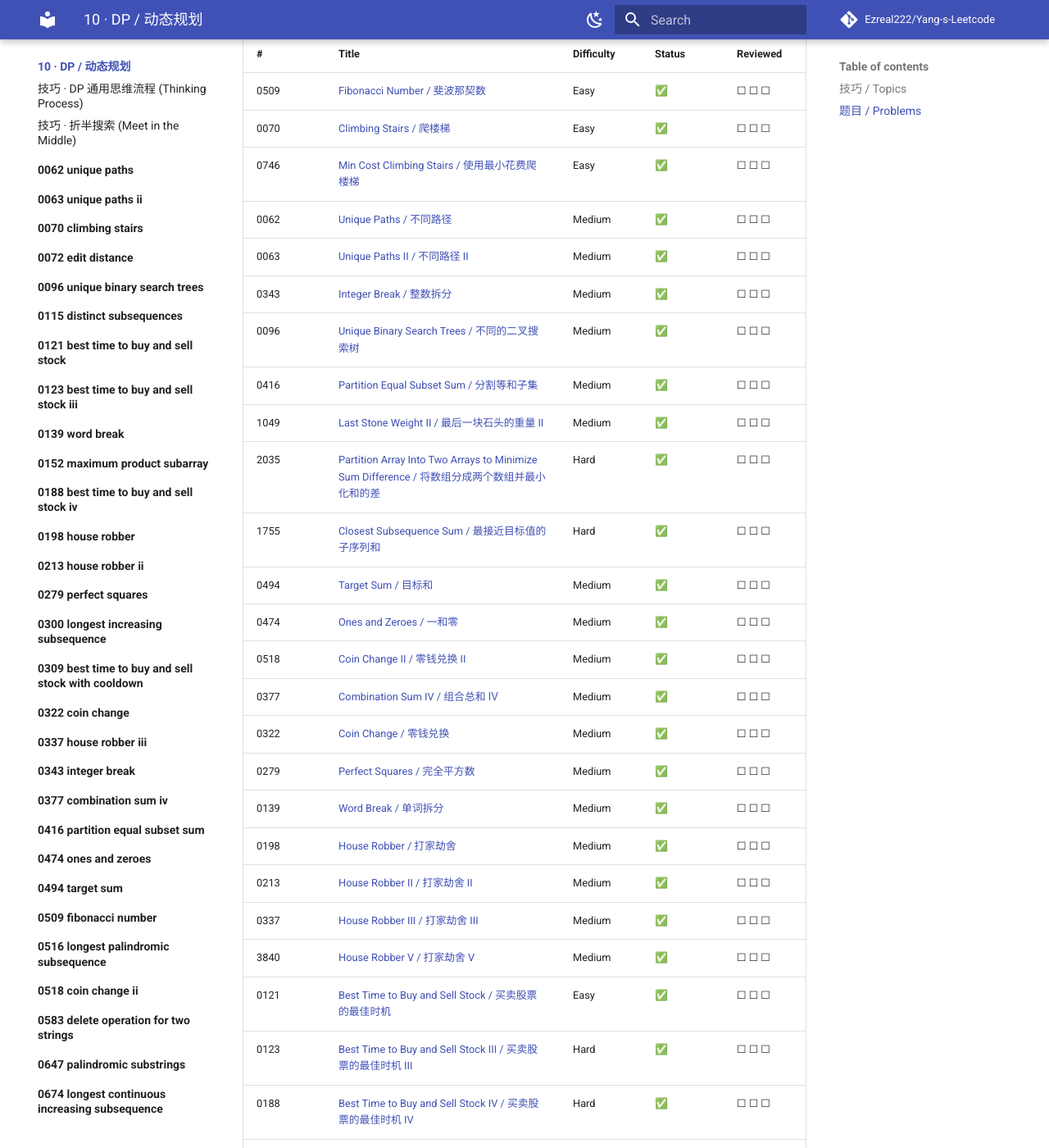
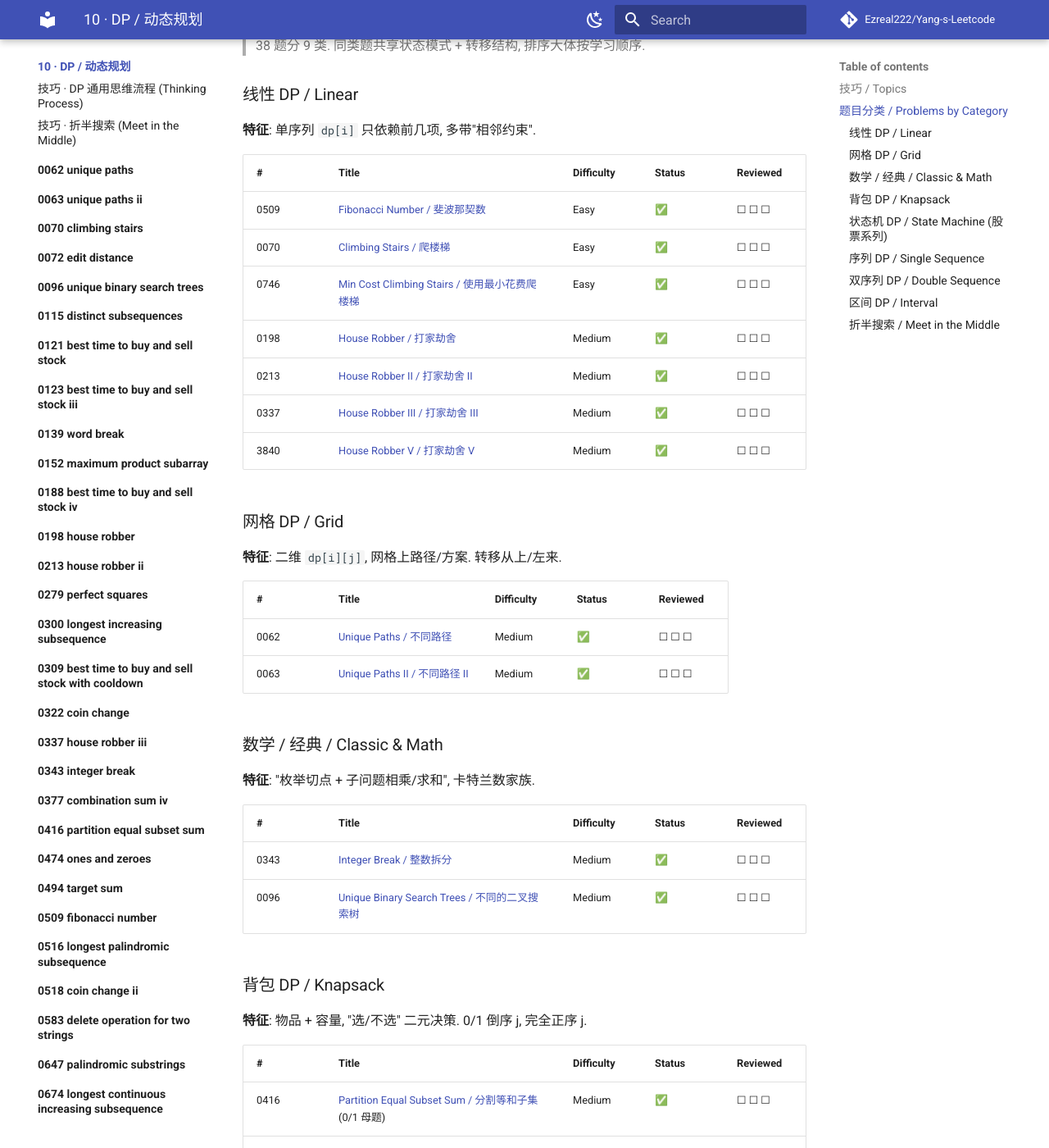
Before and after one commit to Ezreal222/Yang-s-Leetcode, an MkDocs documentation site: the page built from docs/10-dp/index.md, in a window 1280 px wide and 1400 px high, scrolled down 519 px. Shown: the whole window at 82% size. Built offline with MkDocs 1.6.1 and Material for MkDocs 9.7.7, drawn with Linux system fonts in a browser that asks for light colours; comment, search, counter and statistics services are not loaded; some of the changed text lies outside the part shown.

Commit message:
docs(10-dp): reorganize index by category (linear / grid / knapsack / state-machine / sequence / double-seq / interval / meet-in-middle / math)

```diff
--- a/docs/10-dp/index.md
+++ b/docs/10-dp/index.md
@@ -9,45 +9,111 @@
 - [DP 通用思维流程 (Thinking Process)](./topic-dp-thinking-process.md) — 看到 DP 题该怎么想: 识别 → 三要素 (状态/转移/初始) → 遍历 → 优化, 核心是"最后一步" 思维
 - [折半搜索 (Meet in the Middle)](./topic-meet-in-the-middle.md) — 把 `2^n` 暴力枚举开方成 `2^(n/2)`, 背包不适用时的备选
 
-## 题目 / Problems
+## 题目分类 / Problems by Category
+
+> 38 题分 9 类. 同类题共享状态模式 + 转移结构, 排序大体按学习顺序.
+
+### 线性 DP / Linear
+
+**特征**: 单序列 `dp[i]` 只依赖前几项, 多带"相邻约束".
 
 | #    | Title | Difficulty | Status | Reviewed |
 |------|-------|------------|--------|----------|
 | 0509 | [Fibonacci Number / 斐波那契数](./0509-fibonacci-number/README.md) | Easy | ✅ | ☐ ☐ ☐ |
 | 0070 | [Climbing Stairs / 爬楼梯](./0070-climbing-stairs/README.md) | Easy | ✅ | ☐ ☐ ☐ |
 | 0746 | [Min Cost Climbing Stairs / 使用最小花费爬楼梯](./0746-min-cost-climbing-stairs/README.md) | Easy | ✅ | ☐ ☐ ☐ |
-| 0062 | [Unique Paths / 不同路径](./0062-unique-paths/README.md) | Medium | ✅ | ☐ ☐ ☐ |
-| 0063 | [Unique Paths II / 不同路径 II](./0063-unique-paths-ii/README.md) | Medium | ✅ | ☐ ☐ ☐ |
-| 0343 | [Integer Break / 整数拆分](./0343-integer-break/README.md) | Medium | ✅ | ☐ ☐ ☐ |
-| 0096 | [Unique Binary Search Trees / 不同的二叉搜索树](./0096-unique-binary-search-trees/README.md) | Medium | ✅ | ☐ ☐ ☐ |
-| 0416 | [Partition Equal Subset Sum / 分割等和子集](./0416-partition-equal-subset-sum/README.md) | Medium | ✅ | ☐ ☐ ☐ |
-| 1049 | [Last Stone Weight II / 最后一块石头的重量 II](./1049-last-stone-weight-ii/README.md) | Medium | ✅ | ☐ ☐ ☐ |
-| 2035 | [Partition Array Into Two Arrays to Minimize Sum Difference / 将数组分成两个数组并最小化和的差](./2035-partition-array-into-two-arrays-to-minimize-sum-difference/README.md) | Hard | ✅ | ☐ ☐ ☐ |
-| 1755 | [Closest Subsequence Sum / 最接近目标值的子序列和](./1755-closest-subsequence-sum/README.md) | Hard | ✅ | ☐ ☐ ☐ |
-| 0494 | [Target Sum / 目标和](./0494-target-sum/README.md) | Medium | ✅ | ☐ ☐ ☐ |
-| 0474 | [Ones and Zeroes / 一和零](./0474-ones-and-zeroes/README.md) | Medium | ✅ | ☐ ☐ ☐ |
-| 0518 | [Coin Change II / 零钱兑换 II](./0518-coin-change-ii/README.md) | Medium | ✅ | ☐ ☐ ☐ |
-| 0377 | [Combination Sum IV / 组合总和 Ⅳ](./0377-combination-sum-iv/README.md) | Medium | ✅ | ☐ ☐ ☐ |
-| 0322 | [Coin Change / 零钱兑换](./0322-coin-change/README.md) | Medium | ✅ | ☐ ☐ ☐ |
-| 0279 | [Perfect Squares / 完全平方数](./0279-perfect-squares/README.md) | Medium | ✅ | ☐ ☐ ☐ |
-| 0139 | [Word Break / 单词拆分](./0139-word-break/README.md) | Medium | ✅ | ☐ ☐ ☐ |
 | 0198 | [House Robber / 打家劫舍](./0198-house-robber/README.md) | Medium | ✅ | ☐ ☐ ☐ |
 | 0213 | [House Robber II / 打家劫舍 II](./0213-house-robber-ii/README.md) | Medium | ✅ | ☐ ☐ ☐ |
 | 0337 | [House Robber III / 打家劫舍 III](./0337-house-robber-iii/README.md) | Medium | ✅ | ☐ ☐ ☐ |
 | 3840 | [House Robber V / 打家劫舍 V](./3840-house-robber-v/README.md) | Medium | ✅ | ☐ ☐ ☐ |
-| 0121 | [Best Time to Buy and Sell Stock / 买卖股票的最佳时机](./0121-best-time-to-buy-and-sell-stock/README.md) | Easy | ✅ | ☐ ☐ ☐ |
-| 0123 | [Best Time to Buy and Sell Stock III / 买卖股票的最佳时机 III](./0123-best-time-to-buy-and-sell-stock-iii/README.md) | Hard | ✅ | ☐ ☐ ☐ |
-| 0188 | [Best Time to Buy and Sell Stock IV / 买卖股票的最佳时机 IV](./0188-best-time-to-buy-and-sell-stock-iv/README.md) | Hard | ✅ | ☐ ☐ ☐ |
-| 0309 | [Best Time to Buy and Sell Stock with Cooldown / 最佳买卖股票时机含冷冻期](./0309-best-time-to-buy-and-sell-stock-with-cooldown/README.md) | Medium | ✅ | ☐ ☐ ☐ |
-| 0714 | [Best Time to Buy and Sell Stock with Transaction Fee / 买卖股票的最佳时机含手续费](./0714-best-time-to-buy-and-sell-stock-with-transaction-fee/README.md) | Medium | ✅ | ☐ ☐ ☐ |
-| 0300 | [Longest Increasing Subsequence / 最长递增子序列](./0300-longest-increasing-subsequence/README.md) | Medium | ✅ | ☐ ☐ ☐ |
-| 0674 | [Longest Continuous Increasing Subsequence / 最长连续递增序列](./0674-longest-continuous-increasing-subsequence/README.md) | Easy | ✅ | ☐ ☐ ☐ |
-| 0718 | [Maximum Length of Repeated Subarray / 最长重复子数组](./0718-maximum-length-of-repeated-subarray/README.md) | Medium | ✅ | ☐ ☐ ☐ |
-| 1143 | [Longest Common Subsequence / 最长公共子序列](./1143-longest-common-subsequence/README.md) | Medium | ✅ | ☐ ☐ ☐ |
-| 1035 | [Uncrossed Lines / 不相交的线](./1035-uncrossed-lines/README.md) | Medium | ✅ | ☐ ☐ ☐ |
-| 0152 | [Maximum Product Subarray / 乘积最大子数组](./0152-maximum-product-subarray/README.md) | Medium | ✅ | ☐ ☐ ☐ |
-| 0115 | [Distinct Subsequences / 不同的子序列](./0115-distinct-subsequences/README.md) | Hard | ✅ | ☐ ☐ ☐ |
-| 0583 | [Delete Operation for Two Strings / 两个字符串的删除操作](./0583-delete-operation-for-two-strings/README.md) | Medium | ✅ | ☐ ☐ ☐ |
-| 0072 | [Edit Distance / 编辑距离](./0072-edit-distance/README.md) | Medium | ✅ | ☐ ☐ ☐ |
-| 0647 | [Palindromic Substrings / 回文子串](./0647-palindromic-substrings/README.md) | Medium | ✅ | ☐ ☐ ☐ |
-| 0516 | [Longest Palindromic Subsequence / 最长回文子序列](./0516-longest-palindromic-subsequence/README.md) | Medium | ✅ | ☐ ☐ ☐ |
+
+### 网格 DP / Grid
+
+**特征**: 二维 `dp[i][j]`, 网格上路径/方案. 转移从上/左来.
+
+| #    | Title | Difficulty | Status | Reviewed |
+|------|-------|------------|--------|----------|
+| 0062 | [Unique Paths / 不同路径](./0062-unique-paths/README.md) | Medium | ✅ | ☐ ☐ ☐ |
+| 0063 | [Unique Paths II / 不同路径 II](./0063-unique-paths-ii/README.md) | Medium | ✅ | ☐ ☐ ☐ |
+
+### 数学 / 经典 / Classic & Math
+
+**特征**: "枚举切点 + 子问题相乘/求和", 卡特兰数家族.
+
+| #    | Title | Difficulty | Status | Reviewed |
+|------|-------|------------|--------|----------|
+| 0343 | [Integer Break / 整数拆分](./0343-integer-break/README.md) | Medium | ✅ | ☐ ☐ ☐ |
+| 0096 | [Unique Binary Search Trees / 不同的二叉搜索树](./0096-unique-binary-search-trees/README.md) | Medium | ✅ | ☐ ☐ ☐ |
+
+### 背包 DP / Knapsack
+
+**特征**: 物品 + 容量, "选/不选" 二元决策. 0/1 倒序 j, 完全正序 j.
+
+| #    | Title | Difficulty | Status | Reviewed |
+|------|-------|------------|--------|----------|
+| 0416 | [Partition Equal Subset Sum / 分割等和子集](./0416-partition-equal-subset-sum/README.md) (0/1 母题) | Medium | ✅ | ☐ ☐ ☐ |
+| 1049 | [Last Stone Weight II / 最后一块石头的重量 II](./1049-last-stone-weight-ii/README.md) (0/1 最小差) | Medium | ✅ | ☐ ☐ ☐ |
+| 0494 | [Target Sum / 目标和](./0494-target-sum/README.md) (0/1 计数) | Medium | ✅ | ☐ ☐ ☐ |
+| 0474 | [Ones and Zeroes / 一和零](./0474-ones-and-zeroes/README.md) (二维 0/1) | Medium | ✅ | ☐ ☐ ☐ |
+| 0518 | [Coin Change II / 零钱兑换 II](./0518-coin-change-ii/README.md) (完全, 组合数) | Medium | ✅ | ☐ ☐ ☐ |
+| 0377 | [Combination Sum IV / 组合总和 Ⅳ](./0377-combination-sum-iv/README.md) (完全, 排列数) | Medium | ✅ | ☐ ☐ ☐ |
+| 0322 | [Coin Change / 零钱兑换](./0322-coin-change/README.md) (完全, 最值) | Medium | ✅ | ☐ ☐ ☐ |
+| 0279 | [Perfect Squares / 完全平方数](./0279-perfect-squares/README.md) (完全, 最值) | Medium | ✅ | ☐ ☐ ☐ |
+| 0139 | [Word Break / 单词拆分](./0139-word-break/README.md) (完全, 判定) | Medium | ✅ | ☐ ☐ ☐ |
+
+### 状态机 DP / State Machine (股票系列)
+
+**特征**: 每天/每步多个"身份" 状态间转移. 持有/不持有/冷冻等.
+
+| #    | Title | Difficulty | Status | Reviewed |
+|------|-------|------------|--------|----------|
+| 0121 | [Best Time to Buy and Sell Stock / 买卖股票的最佳时机](./0121-best-time-to-buy-and-sell-stock/README.md) (1 次, 母题) | Easy | ✅ | ☐ ☐ ☐ |
+| 0123 | [Best Time to Buy and Sell Stock III / 买卖股票的最佳时机 III](./0123-best-time-to-buy-and-sell-stock-iii/README.md) (最多 2 次) | Hard | ✅ | ☐ ☐ ☐ |
+| 0188 | [Best Time to Buy and Sell Stock IV / 买卖股票的最佳时机 IV](./0188-best-time-to-buy-and-sell-stock-iv/README.md) (最多 k 次) | Hard | ✅ | ☐ ☐ ☐ |
+| 0309 | [Best Time to Buy and Sell Stock with Cooldown / 最佳买卖股票时机含冷冻期](./0309-best-time-to-buy-and-sell-stock-with-cooldown/README.md) (∞ + 冷冻) | Medium | ✅ | ☐ ☐ ☐ |
+| 0714 | [Best Time to Buy and Sell Stock with Transaction Fee / 买卖股票的最佳时机含手续费](./0714-best-time-to-buy-and-sell-stock-with-transaction-fee/README.md) (∞ + 手续费) | Medium | ✅ | ☐ ☐ ☐ |
+
+> 0122 (∞ 次, 贪心) 在 [§09 0122](../09-greedy/0122-best-time-to-buy-and-sell-stock-ii/README.md), 也带 DP 版本对照.
+
+### 序列 DP / Single Sequence
+
+**特征**: 单数组/字符串, `dp[i]` = "以 i 结尾" 的最优. 答案常需 `max(dp[*])`.
+
+| #    | Title | Difficulty | Status | Reviewed |
+|------|-------|------------|--------|----------|
+| 0300 | [Longest Increasing Subsequence / 最长递增子序列](./0300-longest-increasing-subsequence/README.md) (LIS, 含 O(n log n) 二分) | Medium | ✅ | ☐ ☐ ☐ |
+| 0674 | [Longest Continuous Increasing Subsequence / 最长连续递增序列](./0674-longest-continuous-increasing-subsequence/README.md) (LIS 连续版) | Easy | ✅ | ☐ ☐ ☐ |
+| 0152 | [Maximum Product Subarray / 乘积最大子数组](./0152-maximum-product-subarray/README.md) (Kadane 乘积版) | Medium | ✅ | ☐ ☐ ☐ |
+
+> Kadane 母题 0053 在 [§09 贪心](../09-greedy/0053-maximum-subarray/README.md).
+
+### 双序列 DP / Double Sequence
+
+**特征**: 二维 `dp[i][j]`, 两个数组/字符串配对. 子数组强制双端结尾, 子序列允许跳.
+
+| #    | Title | Difficulty | Status | Reviewed |
+|------|-------|------------|--------|----------|
+| 0718 | [Maximum Length of Repeated Subarray / 最长重复子数组](./0718-maximum-length-of-repeated-subarray/README.md) (子数组, 强制结尾) | Medium | ✅ | ☐ ☐ ☐ |
+| 1143 | [Longest Common Subsequence / 最长公共子序列](./1143-longest-common-subsequence/README.md) (LCS 母题, 子序列) | Medium | ✅ | ☐ ☐ ☐ |
+| 1035 | [Uncrossed Lines / 不相交的线](./1035-uncrossed-lines/README.md) (= LCS 变形) | Medium | ✅ | ☐ ☐ ☐ |
+| 0115 | [Distinct Subsequences / 不同的子序列](./0115-distinct-subsequences/README.md) (LCS 计数版) | Hard | ✅ | ☐ ☐ ☐ |
+| 0583 | [Delete Operation for Two Strings / 两个字符串的删除操作](./0583-delete-operation-for-two-strings/README.md) (LCS + 公式) | Medium | ✅ | ☐ ☐ ☐ |
+| 0072 | [Edit Distance / 编辑距离](./0072-edit-distance/README.md) (三操作终极版) | Medium | ✅ | ☐ ☐ ☐ |
+
+### 区间 DP / Interval
+
+**特征**: `dp[i][j]` 表示区间 `[i, j]` 的最优. **i 倒序, j 顺序** 是这类的标志.
+
+| #    | Title | Difficulty | Status | Reviewed |
+|------|-------|------------|--------|----------|
+| 0647 | [Palindromic Substrings / 回文子串](./0647-palindromic-substrings/README.md) (子串判定) | Medium | ✅ | ☐ ☐ ☐ |
+| 0516 | [Longest Palindromic Subsequence / 最长回文子序列](./0516-longest-palindromic-subsequence/README.md) (子序列) | Medium | ✅ | ☐ ☐ ☐ |
+
+### 折半搜索 / Meet in the Middle
+
+**特征**: DP 失效 (值域太大) + n 中等 (≤ 40), 用 `2^(n/2)` 暴力枚举两半再合并. 见 [topic 页](./topic-meet-in-the-middle.md).
+
+| #    | Title | Difficulty | Status | Reviewed |
+|------|-------|------------|--------|----------|
+| 2035 | [Partition Array Into Two Arrays to Minimize Sum Difference / 将数组分成两个数组并最小化和的差](./2035-partition-array-into-two-arrays-to-minimize-sum-difference/README.md) (折半 + popcount 分桶) | Hard | ✅ | ☐ ☐ ☐ |
+| 1755 | [Closest Subsequence Sum / 最接近目标值的子序列和](./1755-closest-subsequence-sum/README.md) (折半纯模板) | Hard | ✅ | ☐ ☐ ☐ |
```
